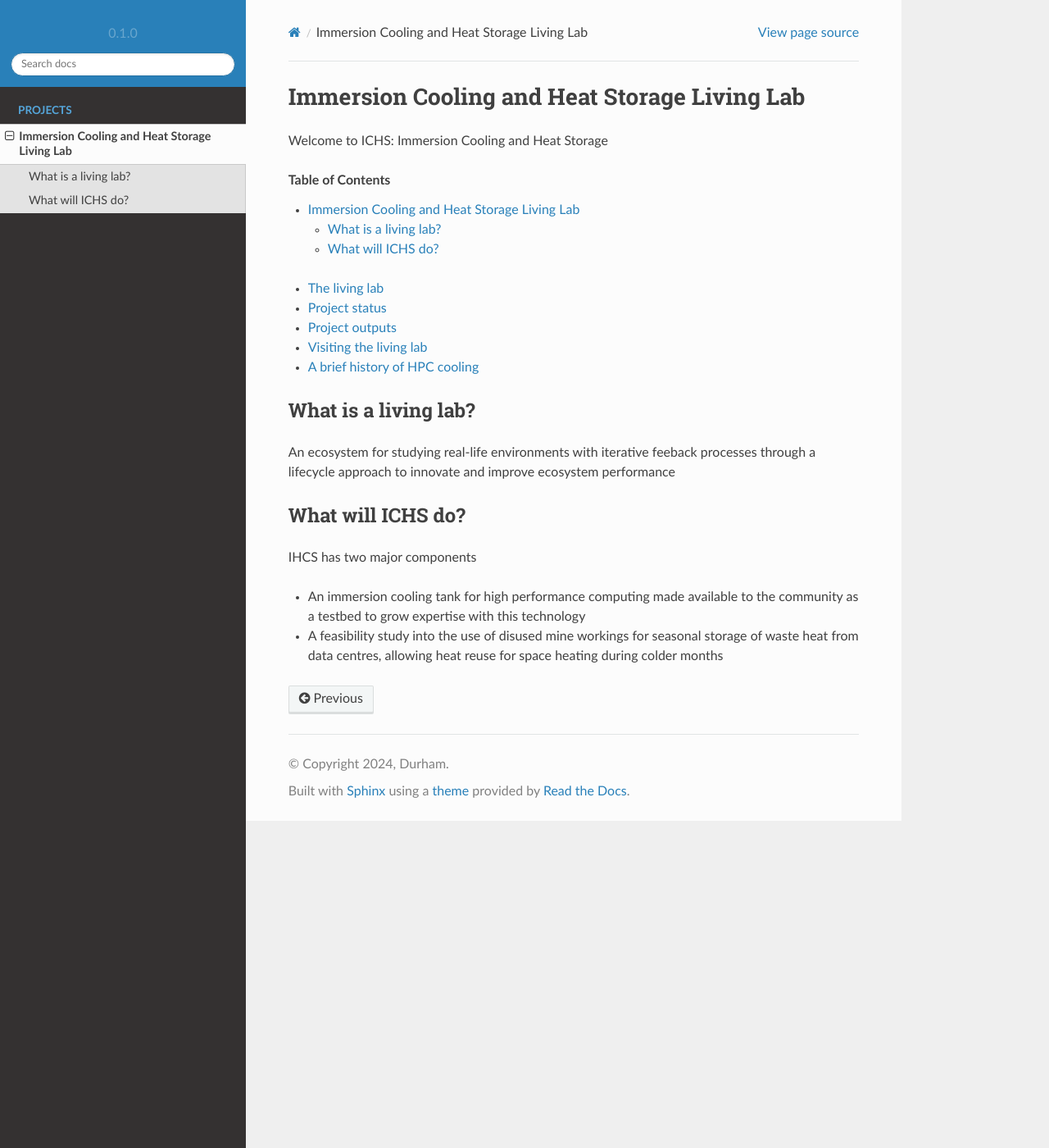
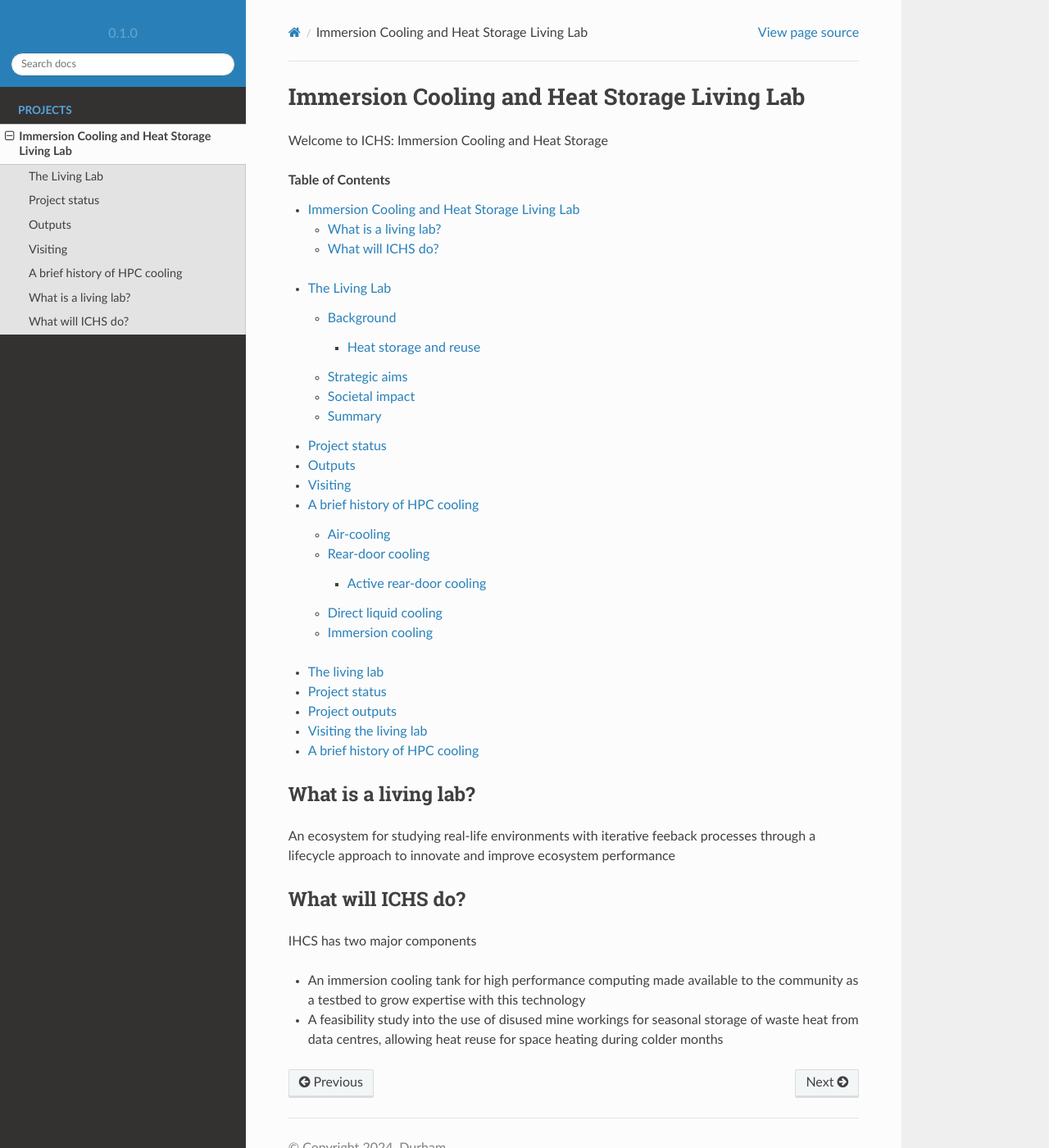
Before and after one commit to ilectra/durham, a Sphinx documentation site: the page built from docs/ichs/index.md, in a window 1280 px wide and 1400 px high. Shown: the whole window at 82% size. Built offline with Sphinx 7.4.7 and the Read the Docs theme 2.0.0, drawn with Linux system fonts in a browser that asks for light colours.

Commit message:
working on toc

````diff
--- a/docs/ichs/index.md
+++ b/docs/ichs/index.md
@@ -5,6 +5,16 @@ Welcome to ICHS: Immersion Cooling and Heat Storage
 ```{contents} Table of Contents
 :depth: 3
 ```
+
+```{toctree}
+livinglab
+status
+outputs
+visiting
+history
+```
+
+
 - [The living lab](livinglab)
 - [Project status](status)
 - [Project outputs](outputs)
````
